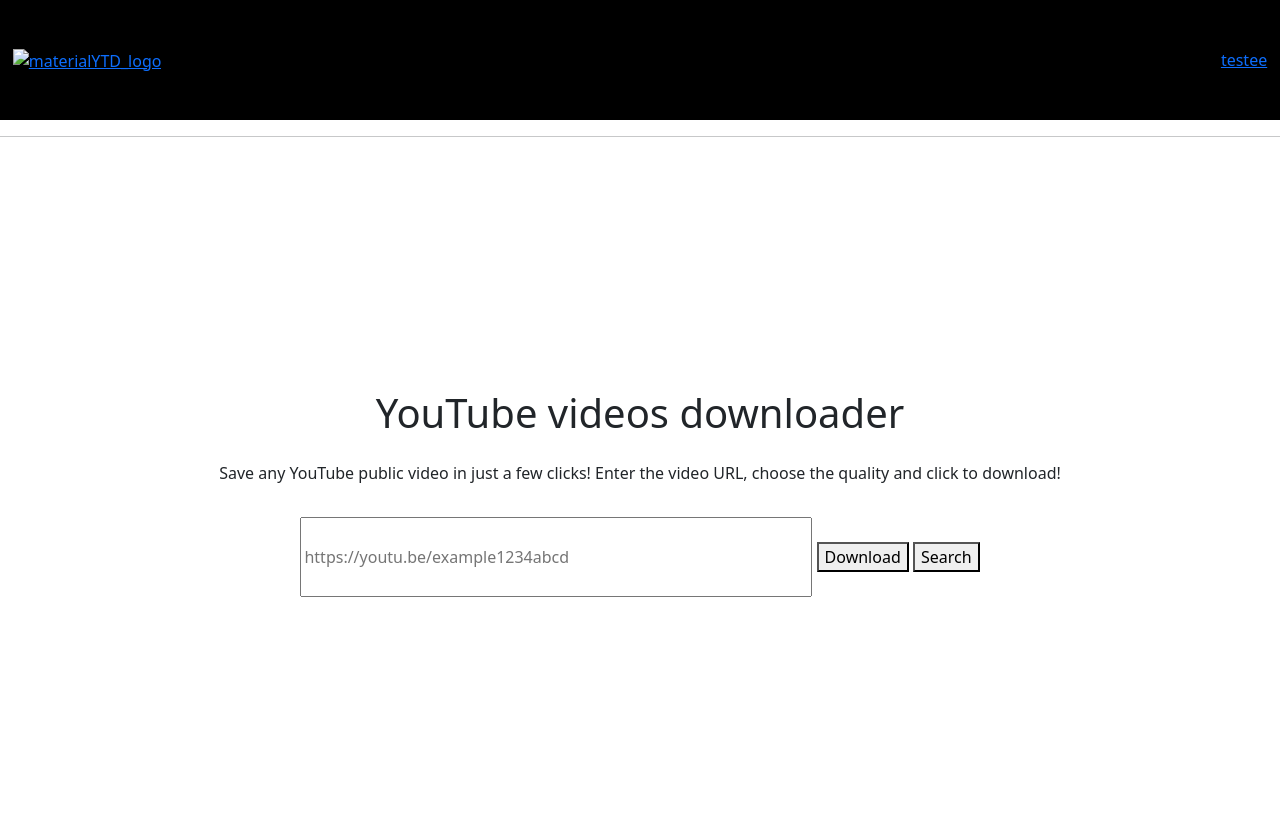
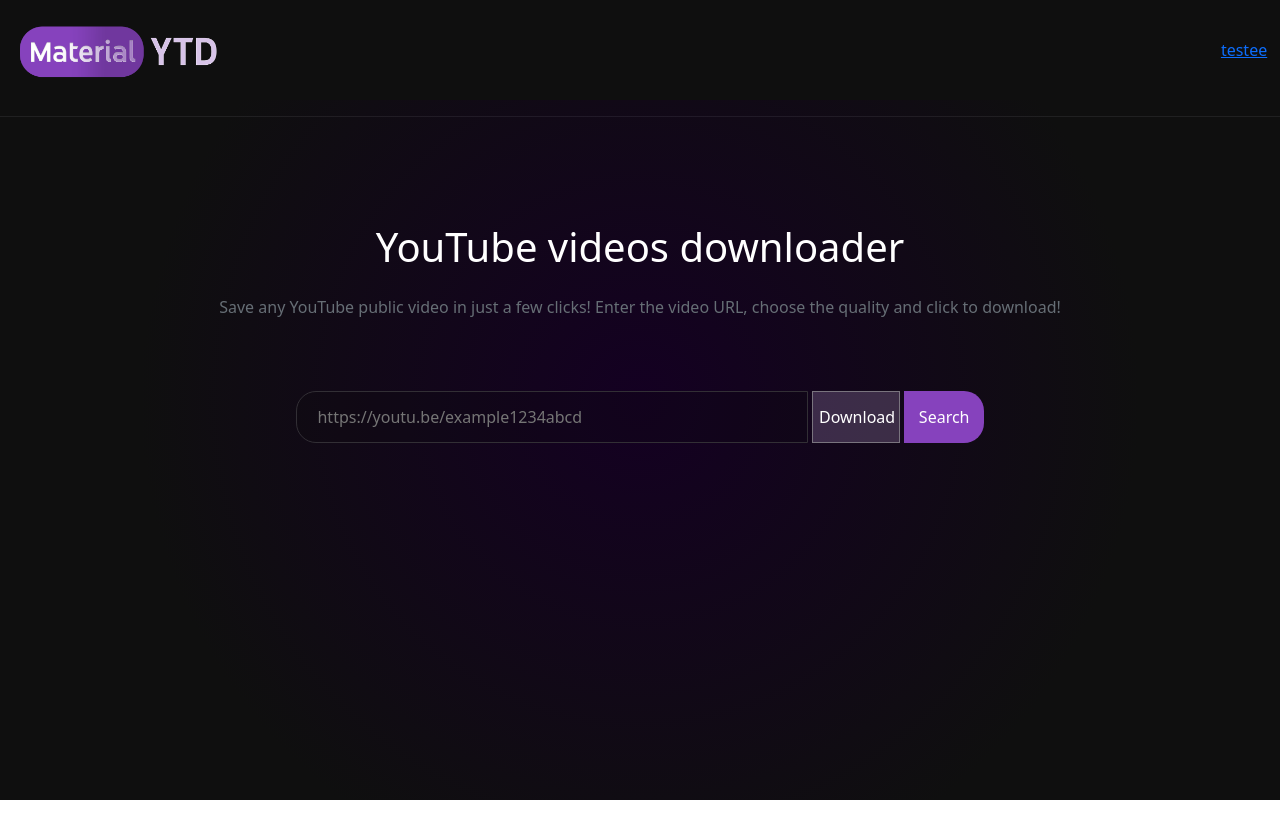
Before and after one commit to PedroGregori/MaterialYTD, a website: page public/html/index.html in a window 1280 px wide. After the commit the page ends 800 px from the top, so only its background shows below. Drawn offline with nearby package versions, Linux system fonts and the light colour scheme; files that its build step writes are made by us from their sources; files whose address does not match are found by name.

Commit message:
Additions: - Style based on the figma's prototype

```diff
--- a/package.json
+++ b/package.json
@@ -20,7 +20,10 @@
   "type": "module",
   "dependencies": {
     "@distube/ytdl-core": "^4.16.5",
+    "@tailwindcss/vite": "^4.0.15",
+    "bootstrap-icons": "^1.11.3",
     "dotenv": "^16.4.7",
-    "express": "^4.21.2"
+    "express": "^4.21.2",
+    "tailwindcss": "^4.0.15"
   }
 }
--- a/public/css/style.css
+++ b/public/css/style.css
@@ -2,7 +2,7 @@
     /* Ajeite as cores pedro */
     --color-base: #3498db;
 
-    --color-light-1: #5faee3;
+    --color-light-1: #8642bd;
     --color-light-2: #8ac4ea;
     --color-light-3: #b5d9f1;
     --color-light-4: #e0eef8;
@@ -23,6 +23,8 @@
 }
 
 body {
+    height: 100vh;
+    background: radial-gradient(500px at center,rgb(20, 0, 34),rgb(15, 15, 15));
     margin: 0;
     padding: 0;
 }
@@ -35,28 +37,43 @@
 	display: flex;
 	justify-content: space-between;
 	padding: 0 1%;
-	background-color: black;
+	background-color: rgb(15, 15, 15);
 	gap: 1em;
-	height: 15vh;
+	height: 100px;
+}
+
+hr {
+    border-color: rgba(202, 196, 208, 0.356);
 }
 
 .navbar-logo {
-
+    padding-top: 0px;
+    img {
+        width: 213px; height: 66px;
+    }
 }
 
 .download-page {
 	display: flex;
 	justify-content: center;
 	align-items: center;
-	height: 85vh;
+	height: 40vh;
 }
 
 .download-page-content {
-	display: flex;
+    display: flex;
 	flex-direction: column;
 	justify-content: center;
 	align-items: center;
     gap: 1em;
+    color: white;
+    p {
+        padding-bottom: 5vh;
+        color: #666e75;
+    };
+    h1 {
+        padding-top: 10vh;
+    }
 }
 
 .download-options {
@@ -64,14 +81,37 @@
 }
 
 .download-input {
-	height: 10vh;
+	height: 6.5vh;
 	width: 40vw;
+    border-top-left-radius: 20px;
+    border-bottom-left-radius: 20px;
+    border-style: solid; border-width: 1px;
+    border-color: rgba(50, 47, 53, 1);
+    padding-left: 3%;
+    background-color: rgba(13, 13, 13, 0.2);
+    color: white;
 }
 
-.download-search {
-
+.search-button {
+    background-color: #8642bd;
+    border-style: hidden;
+    color: white;
+    height: 6.5vh;
+    width: 10vh;
+    border-top-right-radius: 20px;
+    border-bottom-right-radius: 20px;
 }
 
-.download-buttons {
-	height: 10vh;
+.download-button {
+    background-color: rgba(227, 193, 255, 0.20);
+    border-color: #79747E;
+    border-style: solid ;
+    border-width: 1px;
+    color: white;
+	height: 6.5vh;
+    width: 11vh;
 }
+
+.bi bi-link-45deg {
+    color: #8642bd;
+}
```
Also changed, not shown: public/images/materialYTD.png (added).
